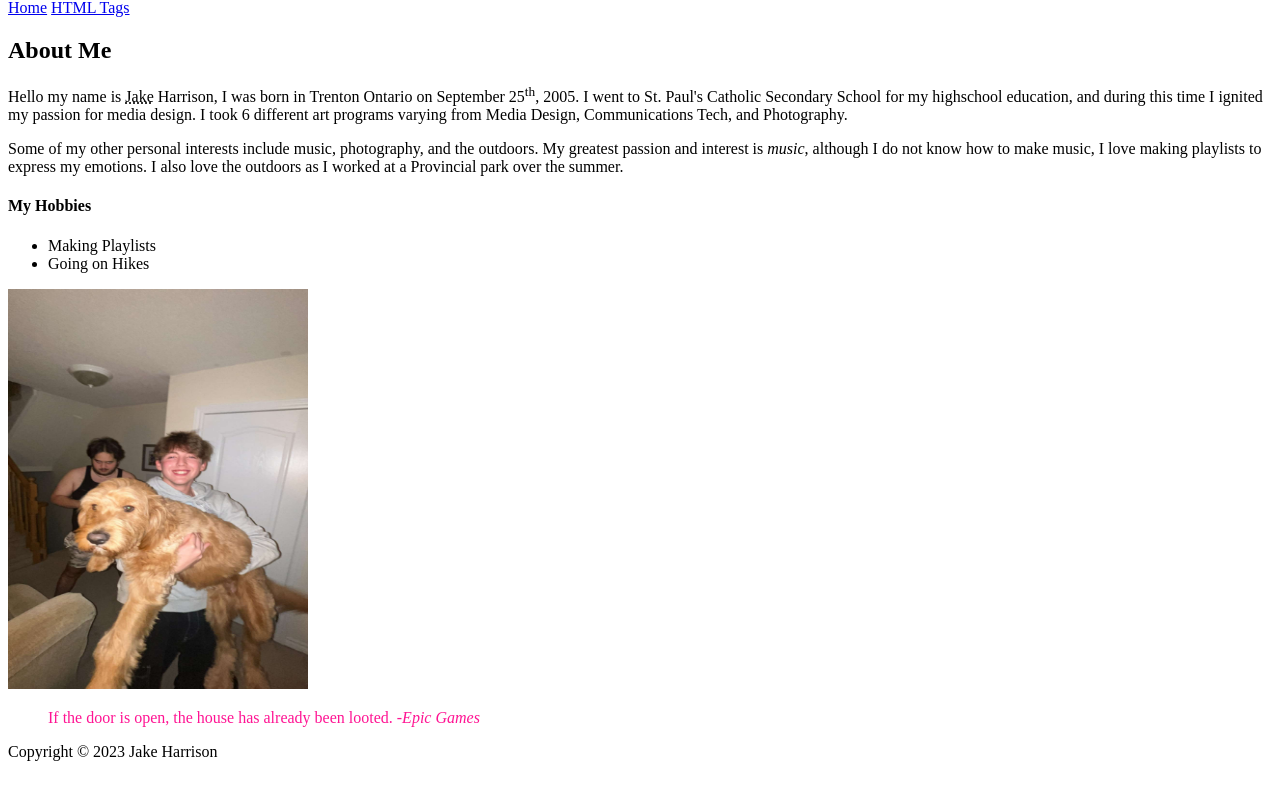
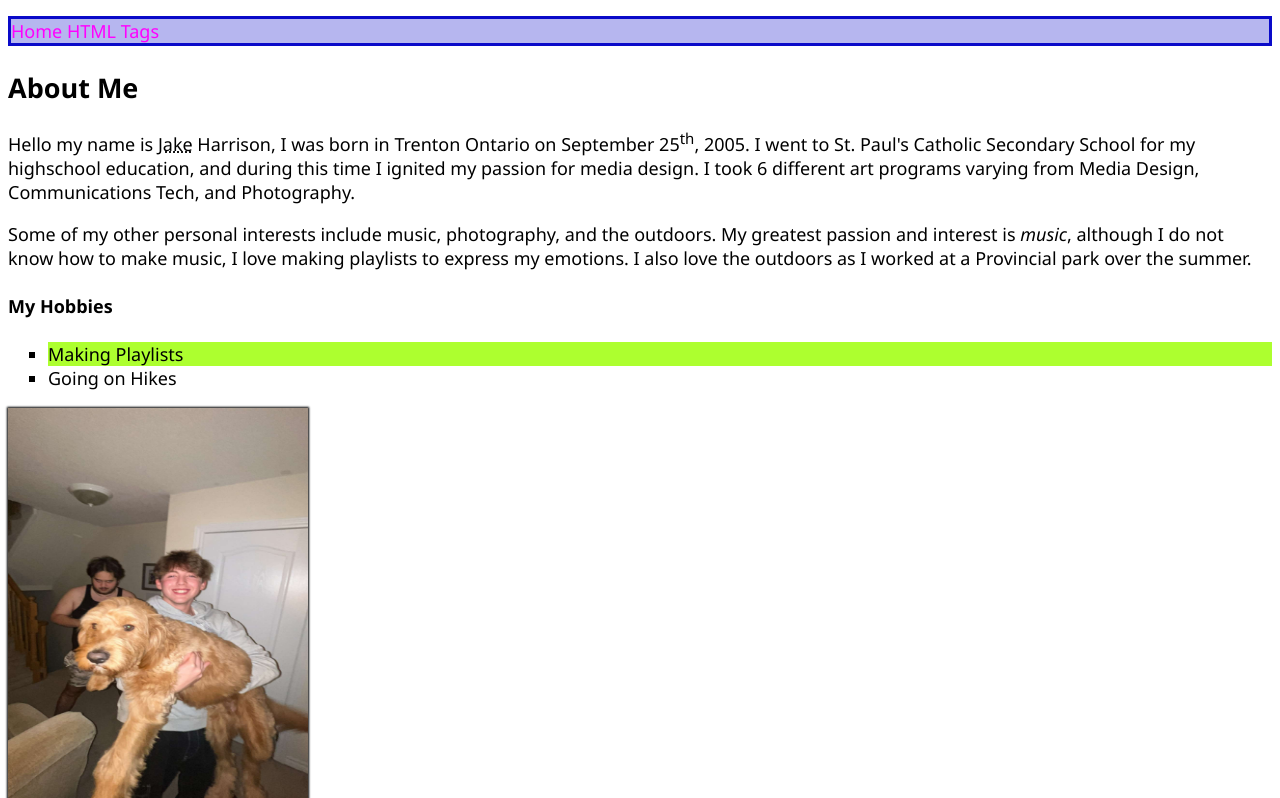
Before and after one commit to harr0760/harr0760.github.io, a plain HTML site: page html-assignment/index.html in a window 1280 px wide. Shown: the part 81-879 px from the top of the page. Before the commit the page ends 850 px from the top, so only its background shows below. Drawn offline with Linux system fonts and the light colour scheme.

Commit message:
Week 5 project completion

```diff
--- /dev/null
+++ b/html-assignment/css/main.css
@@ -0,0 +1,42 @@
+body{
+    font-family: 'Segoe UI', Tahoma, Geneva, Verdana, sans-serif;
+    font-size: 18px;
+}
+header, footer{
+    background-color: midnightblue;
+}
+footer{
+    color:whitesmoke
+}
+.site-title{
+    color:whitesmoke
+}
+#my-image{
+    box-shadow:0px 0px 2px 1px black;
+}
+ul{
+    list-style-type: square;
+}
+li:nth-child(1) {
+    background-color:greenyellow ;
+}
+a{
+    text-decoration: none;
+}
+a:link{
+    color: fuchsia;
+}
+a:visited{
+    color: darkmagenta;
+}
+a:hover{
+    color: chartreuse;
+}
+a:active{
+    color:mintcream
+}
+nav{
+    background-color: rgba(10, 10, 201, 0.294);
+    border-style: solid;
+    border-color:rgb(10, 10, 201)
+}
--- a/html-assignment/index.html
+++ b/html-assignment/index.html
@@ -4,12 +4,18 @@
     <meta charset="UTF-8">
     <meta name="viewport" content="width=device-width, initial-scale=1.0">
     <title>harr0760 HTML Assignment</title>
+    <link href="css/main.css" rel="stylesheet">
+
 </head>
 <body>
-    <h1>Jake Harrison</h1>
+   <header class="site-title">
+        <h1>Jake Harrison</h1>
+    </header>
 
-    <a href="index.html">Home</a>
-    <a href="notes.html">HTML Tags</a>
+    <nav>
+        <a href="index.html">Home</a>
+        <a href="notes.html">HTML Tags</a>
+    </nav>
 
     <article>
 
@@ -24,11 +30,11 @@
             <li>Going on Hikes</li>
         </ul>
 
-        <img title="Me & my Best Friend" width="300" height="400" src="images/bestphoto.png" alt="Photo of Me!"/>
+        <img id="my-image" title="Me & my Best Friend" width="300" height="400" src="images/bestphoto.png" alt="Photo of Me!"/>
 
     </article>
 
-    <blockquote style=color:deeppink>If the door is open, the house has already been looted. -<cite>Epic Games</cite></blockquote>
+    <blockquote>If the door is open, the house has already been looted. -<cite>Epic Games</cite></blockquote>
 
     <footer>Copyright © 2023 Jake Harrison</footer>
 
```
Also changed, not shown: html-assignment/notes.html (+10 -3 lines).
